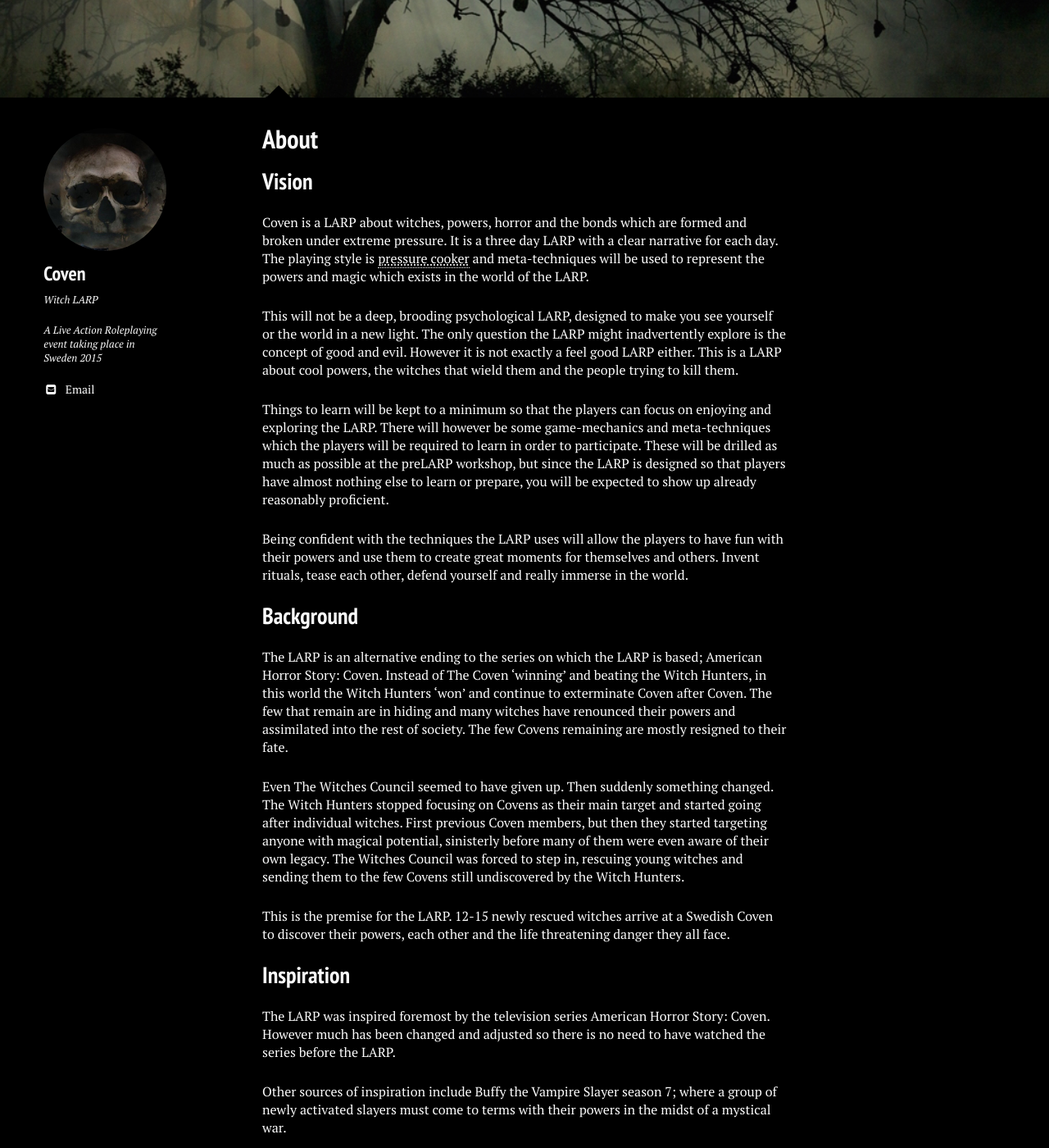
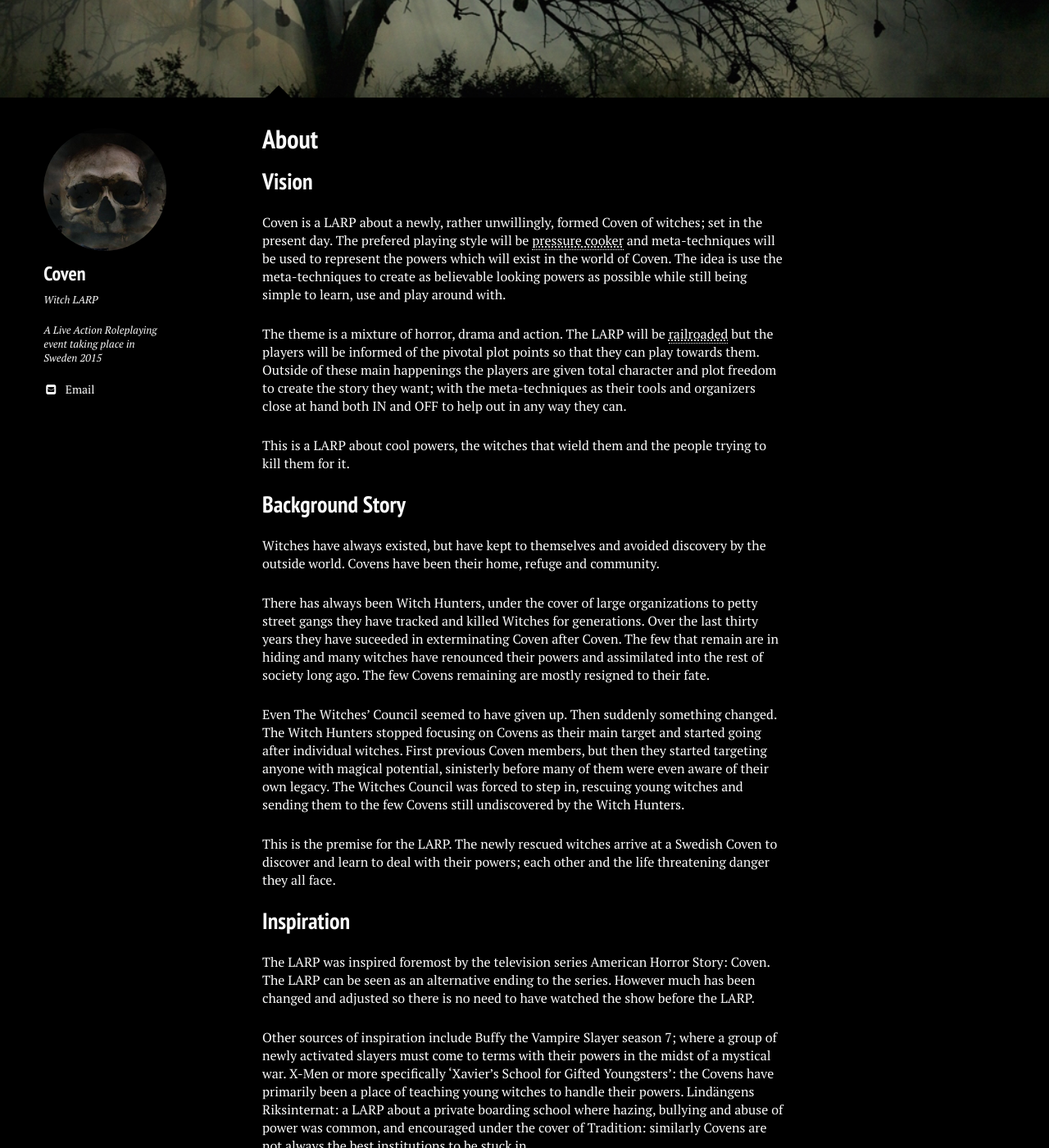
Before and after one commit to stanislavb/www.coven.nu, a Jekyll site: the page built from about/index.md, in a window 1280 px wide and 1400 px high, scrolled down 356 px. Shown: the whole window at 82% size. Built offline with Jekyll 4.4.1, drawn with Linux system fonts in a browser that asks for light colours; nearby versions of some CDN libraries; some of the changed text lies outside the part shown.

Commit message:
Update index.md

```diff
--- a/about/index.md
+++ b/about/index.md
@@ -20,36 +20,40 @@ image:
 
 ## Vision
 
-Coven is a LARP about witches, powers, horror and the bonds which are formed and broken under extreme pressure. It is a three day LARP with a clear narrative for each day. The playing style is pressure cooker and meta-techniques will be used to represent the powers and magic which exists in the world of the LARP.
+Coven is a LARP about a newly, rather unwillingly, formed Coven of witches; set in the present day. The prefered playing style will be pressure cooker and meta-techniques will be used to represent the powers which will exist in the world of Coven. The idea is use the meta-techniques to create as believable looking powers as possible while still being simple to learn, use and play around with.
 
-This will not be a deep, brooding psychological LARP, designed to make you see yourself or the world in a new light. The only question the LARP might inadvertently explore is the concept of good and evil. However it is not exactly a feel good LARP either. This is a LARP about cool powers, the witches that wield them and the people trying to kill them.
+The theme is a mixture of horror, drama and action. The LARP will be railroaded but the players will be informed of the pivotal plot points so that they can play towards them. Outside of these main happenings the players are given total character and plot freedom to create the story they want; with the meta-techniques as their tools and organizers close at hand both IN and OFF to help out in any way they can.
 
-Things to learn will be kept to a minimum so that the players can focus on enjoying and exploring the LARP. There will however be some game-mechanics and meta-techniques which the players will be required to learn in order to participate. These will be drilled as much as possible at the preLARP workshop, but since the LARP is designed so that players have almost nothing else to learn or prepare, you will be expected to show up already reasonably proficient.
+This is a LARP about cool powers, the witches that wield them and the people trying to kill them for it.
 
-Being confident with the techniques the LARP uses will allow the players to have fun with their powers and use them to create great moments for themselves and others. Invent rituals, tease each other, defend yourself and really immerse in the world.
+*[meta-technique]: A game mechnanic.
 
-*[pressure cooker]: A playing style where conflicts and drama are not played openly for all to see. They are instead played out behind closed doors or in small groups.
+*[pressure cooker]: A playing style where conflicts and drama are played out behind closed doors or in small groups.
 
-## Background
+*[railroaded]: A game design.
 
-The LARP is an alternative ending to the series on which the LARP is based; American Horror Story: Coven. Instead of The Coven ‘winning’ and beating the Witch Hunters, in this world the Witch Hunters ‘won’ and continue to exterminate Coven after Coven. The few that remain are in hiding and many witches have renounced their powers and assimilated into the rest of society. The few Covens remaining are mostly resigned to their fate.
+## Background Story
 
-Even The Witches Council seemed to have given up. Then suddenly something changed. The Witch Hunters stopped focusing on Covens as their main target and started going after individual witches. First previous Coven members, but then they started targeting anyone with magical potential, sinisterly before many of them were even aware of their own legacy. The Witches Council was forced to step in, rescuing young witches and sending them to the few Covens still undiscovered by the Witch Hunters.
+Witches have always existed, but have kept to themselves and avoided discovery by the outside world. Covens have been their home, refuge and community.
 
-This is the premise for the LARP. 12-15 newly rescued witches arrive at a Swedish Coven to discover their powers, each other and the life threatening danger they all face.
+There has always been Witch Hunters, under the cover of large organizations to petty street gangs they have tracked and killed Witches for generations. Over the last thirty years they have suceeded in exterminating Coven after Coven. The few that remain are in hiding and many witches have renounced their powers and assimilated into the rest of society long ago. The few Covens remaining are mostly resigned to their fate.
+
+Even The Witches' Council seemed to have given up. Then suddenly something changed. The Witch Hunters stopped focusing on Covens as their main target and started going after individual witches. First previous Coven members, but then they started targeting anyone with magical potential, sinisterly before many of them were even aware of their own legacy. The Witches Council was forced to step in, rescuing young witches and sending them to the few Covens still undiscovered by the Witch Hunters.
+
+This is the premise for the LARP. The newly rescued witches arrive at a Swedish Coven to discover and learn to deal with their powers; each other and the life threatening danger they all face.
 
 ## Inspiration
 
-The LARP was inspired foremost by the television series American Horror Story: Coven. However much has been changed and adjusted so there is no need to have watched the series before the LARP.
+The LARP was inspired foremost by the television series American Horror Story: Coven. The LARP can be seen as an alternative ending to the series. However much has been changed and adjusted so there is no need to have watched the show before the LARP.
 
-Other sources of inspiration include Buffy the Vampire Slayer season 7; where a group of newly activated slayers must come to terms with their powers in the midst of a mystical war.
-
-X-Men or more specifically 'Xavier's School for Gifted Youngsters'; the Coven has primarily been a place of learning to handle your powers.
-
-Lindängens Riksinternat; a LARP about a private boarding school where hazing, bullying and abuse of power is common and encouraged under the cover of Tradition. Similarly Covens are not always the best institutions to be stuck in.
+Other sources of inspiration include Buffy the Vampire Slayer season 7; where a group of newly activated slayers must come to terms with their powers in the midst of a mystical war. X-Men or more specifically 'Xavier's School for Gifted Youngsters': the Covens have primarily been a place of teaching young witches to handle their powers. Lindängens Riksinternat: a LARP about a private boarding school where hazing, bullying and abuse of power was common, and encouraged under the cover of Tradition: similarly Covens are not always the best institutions to be stuck in.
 
 ## Too much information
 
 This LARP uses transparency with its players as much as possible to ensure that they can plan their own narrative accordingly. There will also be times where, depending on the players actions IN game, they will be required to go OFF with the organizers to plan scenes.
 
+Things to learn will be kept to a minimum so that the players can focus on enjoying and exploring the LARP. There will however be some game-mechanics and meta-techniques which the players will be required to learn in order to participate. These will be drilled as much as possible at the preLARP workshop, but since the LARP is designed so that players have almost nothing else to learn or prepare, you will be expected to show up already reasonably proficient. All the neccessary information will be availiable on this site.
+
+Being confident with the techniques the LARP uses will allow the players to have fun with their powers and use them to create great moments for themselves and others; invent rituals, tease each other, defend yourself and really immerse in the world.
+
 ## Safety
```
